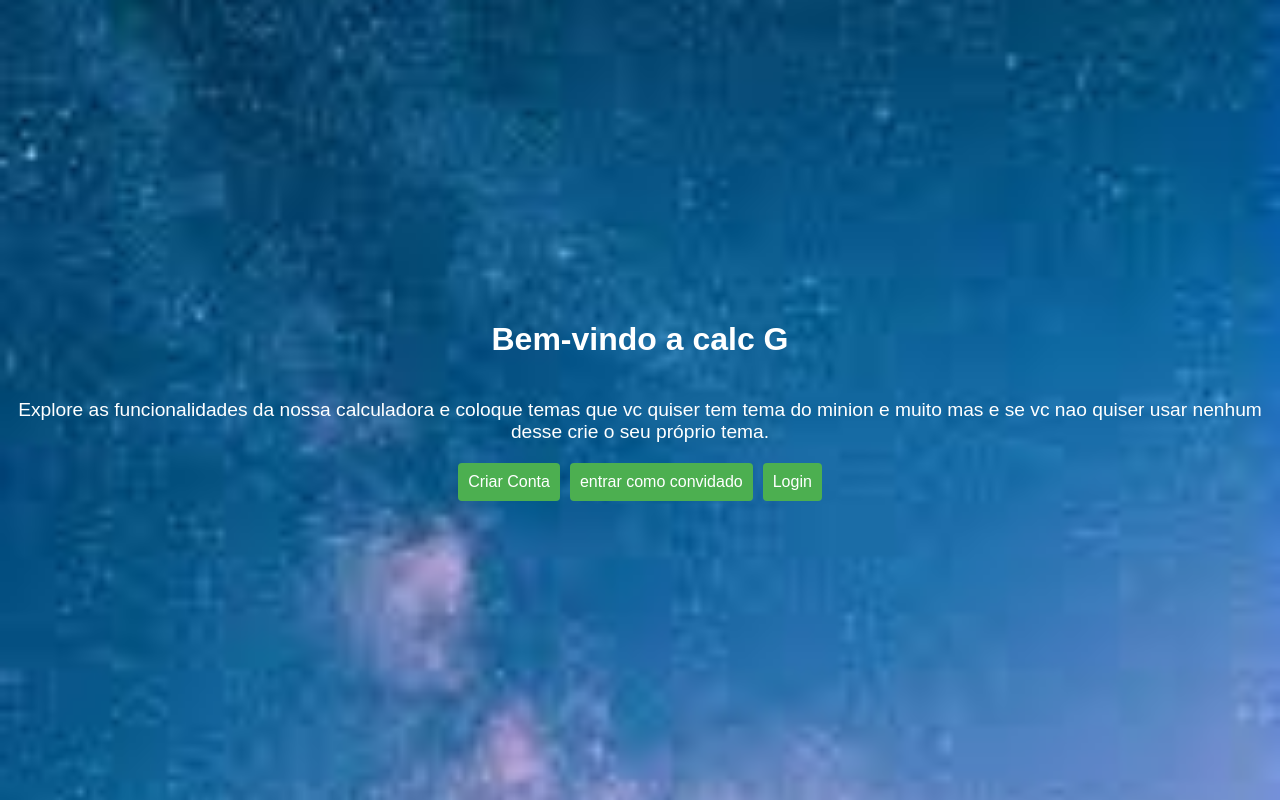
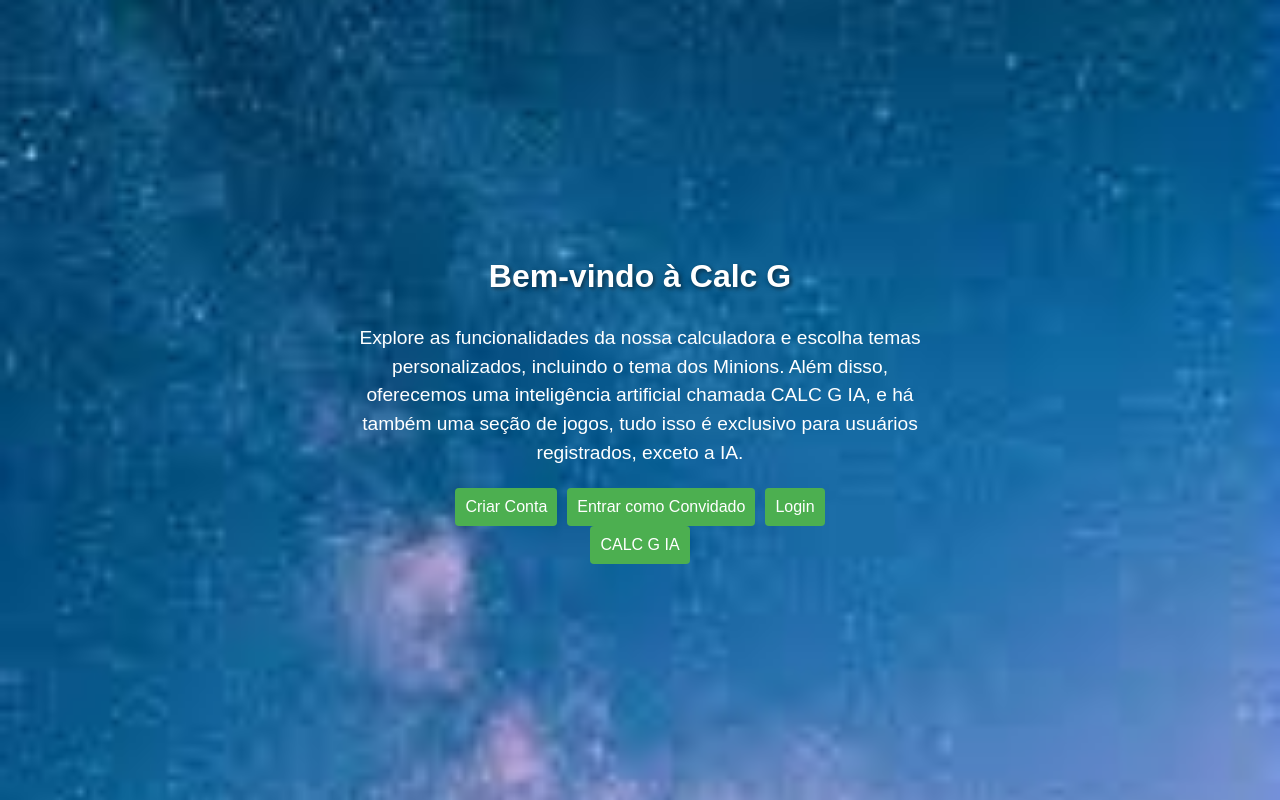
Before and after one commit to giliardYTui/Calc-g, a plain HTML site: page index.html in a window 1280 px wide. Drawn offline with Linux system fonts and the light colour scheme.

Commit message:
index.html

```diff
--- a/index.html
+++ b/index.html
@@ -3,11 +3,11 @@
 <head>
   <meta charset="UTF-8">
   <meta name="viewport" content="width=device-width, initial-scale=1.0">
-  <title>Bem-vindo</title>
+  <title>Bem-vindo à Calc G</title>
   <style>
     body {
       font-family: Arial, sans-serif;
-      background-image: url('images (2).jpeg'); /* Substitua 'background.jpg' pelo caminho da sua imagem de fundo */
+      background-image: url('images (2).jpeg');
       background-size: cover;
       background-position: center;
       margin: 0;
@@ -22,11 +22,15 @@
 
     h1 {
       font-size: 2em;
+      margin-bottom: 10px;
+      text-shadow: 2px 2px 4px rgba(0, 0, 0, 0.5);
     }
 
     p {
       font-size: 1.2em;
       margin-bottom: 20px;
+      max-width: 600px;
+      line-height: 1.5;
     }
 
     .buttons {
@@ -50,13 +54,16 @@
   </style>
 </head>
 <body>
-  <h1>Bem-vindo a calc G</h1>
-  <p>Explore as funcionalidades da nossa calculadora e coloque temas que vc quiser tem tema do minion e muito mas e se vc nao quiser usar nenhum desse crie o seu próprio tema.</p>
+  <h1>Bem-vindo à Calc G</h1>
+  <p>Explore as funcionalidades da nossa calculadora e escolha temas personalizados, incluindo o tema dos Minions. Além disso, oferecemos uma inteligência artificial chamada CALC G IA, e há também uma seção de jogos, tudo isso é exclusivo para usuários registrados, exceto a IA.</p>
 
   <div class="buttons">
     <a class="button" href="cadastro.html">Criar Conta</a>
-<a class="button" href="calc.html">entrar como convidado</a>
+    <a class="button" href="calc.html">Entrar como Convidado</a>
     <a class="button" href="login.html">Login</a>
+  </div>
+  <div class="buttons">
+    <a class="button" href="ia.html">CALC G IA</a>
   </div>
 </body>
 </html>
```
